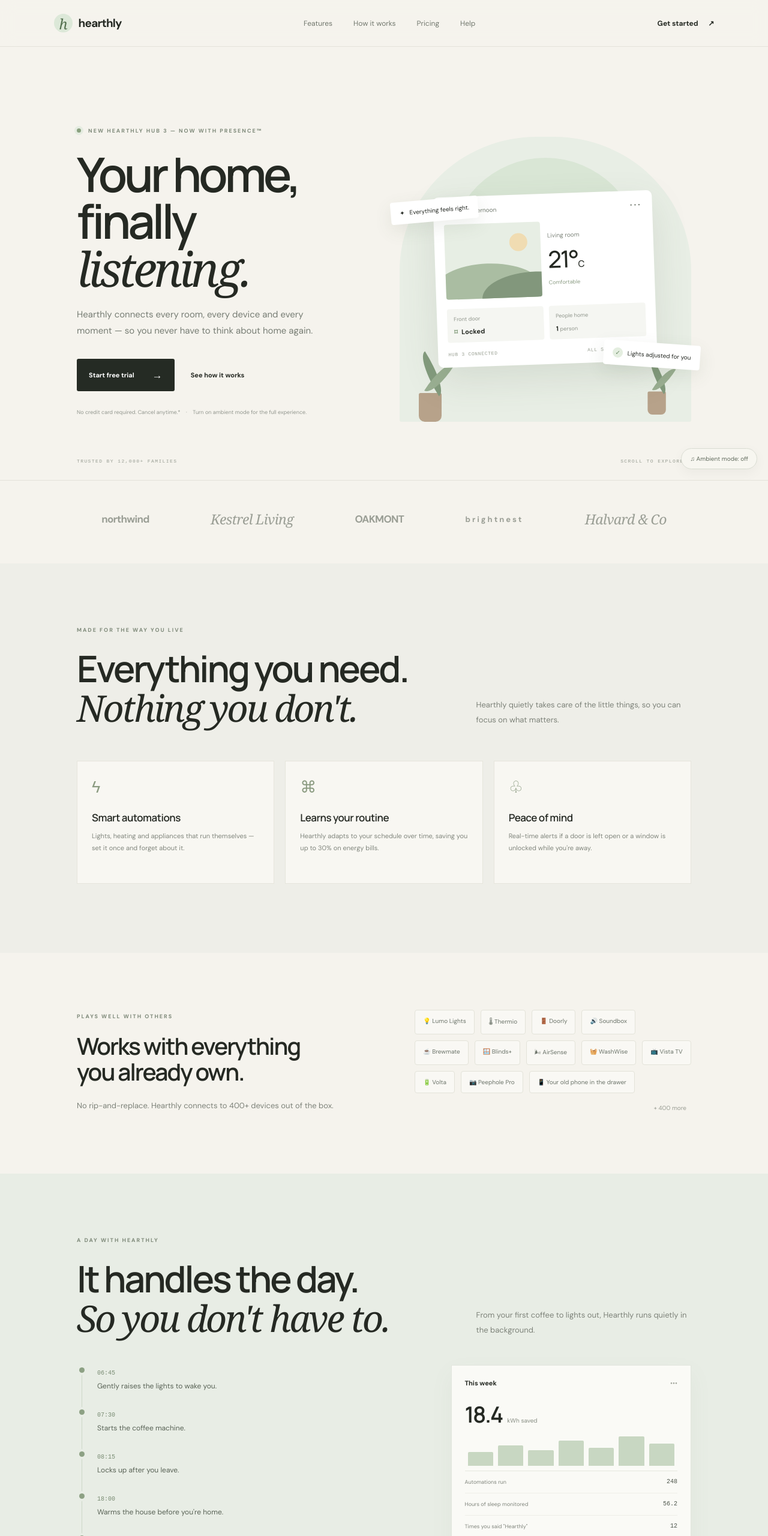
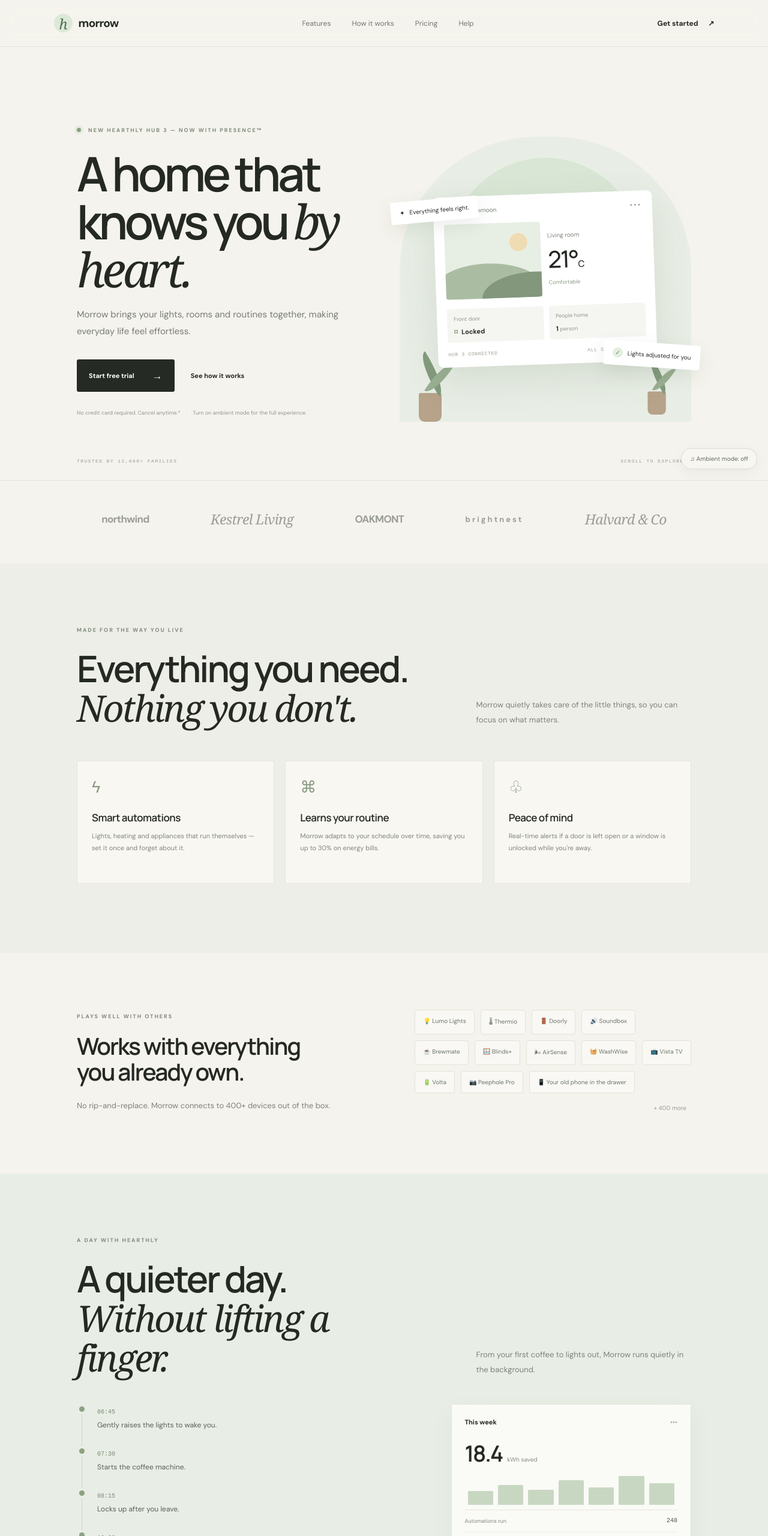
Before and after one commit to melvinvarghese/goodwell, a plain HTML site: page index.html in a window 1280 px wide. Shown: the top 2560 px of the page at 60% size. Drawn offline with Linux system fonts and the light colour scheme.

Commit message:
Make the fictional smart-home brand and story original

```diff
--- a/index.html
+++ b/index.html
@@ -4,36 +4,36 @@
 <meta charset="utf-8"><meta name="viewport" content="width=device-width,initial-scale=1">
 <meta name="theme-color" content="#f4f2ec">
 <meta name="description" content="Hearth & Home makes every room feel a little more like yours.">
-<title>Hearthly — Your home, finally listening.</title>
+<title>Morrow — Your home, finally listening.</title>
 <link rel="preconnect" href="https://fonts.googleapis.com"><link rel="preconnect" href="https://fonts.gstatic.com" crossorigin>
 <link href="https://fonts.googleapis.com/css2?family=DM+Sans:wght@400;500;600;700&family=Manrope:wght@400;500;600;700;800&display=swap" rel="stylesheet">
 <link rel="stylesheet" href="styles.css">
 </head>
 <body>
 <div class="reading-progress"><i id="progress"></i></div>
-<header class="topbar"><a class="logo" href="#top"><span class="logo-mark">h</span> hearthly</a><nav><a href="#features">Features</a><a href="#day">How it works</a><a href="#pricing">Pricing</a><a href="#help">Help</a></nav><a class="nav-cta" href="#pricing">Get started <span>↗</span></a><button class="menu" aria-label="Open menu">☰</button></header>
+<header class="topbar"><a class="logo" href="#top"><span class="logo-mark">h</span> morrow</a><nav><a href="#features">Features</a><a href="#day">How it works</a><a href="#pricing">Pricing</a><a href="#help">Help</a></nav><a class="nav-cta" href="#pricing">Get started <span>↗</span></a><button class="menu" aria-label="Open menu">☰</button></header>
 <main id="top">
 <section class="hero section">
-<div class="hero-copy"><div class="eyebrow"><span class="pulse"></span> NEW HEARTHLY HUB 3 — NOW WITH PRESENCE™</div><h1>Your home,<br>finally <em>listening.</em></h1><p>Hearthly connects every room, every device and every moment — so you never have to think about home again.</p><div class="hero-buttons"><a class="btn dark" href="#pricing">Start free trial <span>→</span></a><a class="quiet-link" href="#day">See how it works</a></div><div class="fineprint">No credit card required. Cancel anytime.* <span>·</span> Turn on ambient mode for the full experience.</div></div>
+<div class="hero-copy"><div class="eyebrow"><span class="pulse"></span> NEW HEARTHLY HUB 3 — NOW WITH PRESENCE™</div><h1>A home that<br>knows you <em>by heart.</em></h1><p>Morrow brings your lights, rooms and routines together, making everyday life feel effortless.</p><div class="hero-buttons"><a class="btn dark" href="#pricing">Start free trial <span>→</span></a><a class="quiet-link" href="#day">See how it works</a></div><div class="fineprint">No credit card required. Cancel anytime.* <span>·</span> Turn on ambient mode for the full experience.</div></div>
 <div class="hero-visual"><div class="room-glow"></div><div class="home-dashboard"><div class="dash-top"><span><b class="dash-dot"></b> Good afternoon</span><span class="dash-menu">•••</span></div><div class="dash-home"><div class="window"><div class="window-sun"></div><div class="window-hill"></div><div class="window-hill second"></div></div><div class="dash-room"><span>Living room</span><b>21°<small>C</small></b><i>Comfortable</i></div></div><div class="dash-stats"><div><span>Front door</span><b><i class="lock">⌑</i> Locked</b></div><div><span>People home</span><b>1 <small>person</small></b></div></div><div class="dash-bottom"><span>HUB 3 CONNECTED</span><span>ALL SYSTEMS NORMAL</span></div></div><div class="float-chip chip-one">✦ &nbsp; Everything feels right.</div><div class="float-chip chip-two"><span class="green-check">✓</span> Lights adjusted for you</div><div class="plant plant-one"><i></i><b></b></div><div class="plant plant-two"><i></i><b></b></div></div>
 <div class="hero-foot"><span>TRUSTED BY 12,000+ FAMILIES</span><span>SCROLL TO EXPLORE ↓</span></div>
 </section>
 <section class="trust section"><div class="brand-list"><span>northwind</span><span class="serif">Kestrel Living</span><span>OAKMONT</span><span class="wide">brightnest</span><span class="serif italic">Halvard & Co</span></div></section>
-<section class="features section" id="features"><div class="eyebrow">MADE FOR THE WAY YOU LIVE</div><div class="section-heading"><h2>Everything you need.<br><em>Nothing you don't.</em></h2><p>Hearthly quietly takes care of the little things, so you can focus on what matters.</p></div><div class="feature-grid"><article><div class="feature-icon">ϟ</div><h3>Smart automations</h3><p>Lights, heating and appliances that run themselves — set it once and forget about it.</p></article><article><div class="feature-icon">⌘</div><h3>Learns your routine</h3><p>Hearthly adapts to your schedule over time, saving you up to 30% on energy bills.</p></article><article><div class="feature-icon">♧</div><h3>Peace of mind</h3><p>Real-time alerts if a door is left open or a window is unlocked while you're away.</p></article></div></section>
-<section class="integrations section"><div><div class="eyebrow">PLAYS WELL WITH OTHERS</div><h2>Works with everything<br>you already own.</h2><p>No rip-and-replace. Hearthly connects to 400+ devices out of the box.</p></div><div class="device-cloud"><span>💡 Lumo Lights</span><span>🌡 Thermio</span><span>🚪 Doorly</span><span>🔊 Soundbox</span><span>☕ Brewmate</span><span>🪟 Blinds+</span><span>🌬 AirSense</span><span>🧺 WashWise</span><span>📺 Vista TV</span><span>🔋 Volta</span><span>📷 Peephole Pro</span><span>📱 Your old phone in the drawer</span><small>+ 400 more</small></div></section>
-<section class="day section" id="day"><div class="eyebrow">A DAY WITH HEARTHLY</div><div class="section-heading"><h2>It handles the day.<br><em>So you don't have to.</em></h2><p>From your first coffee to lights out, Hearthly runs quietly in the background.</p></div><div class="day-layout"><div class="timeline"><div><time>06:45</time><p>Gently raises the lights to wake you.</p></div><div><time>07:30</time><p>Starts the coffee machine.</p></div><div><time>08:15</time><p>Locks up after you leave.</p></div><div><time>18:00</time><p>Warms the house before you're home.</p></div><div><time>22:30</time><p>Dims the lights for bedtime.</p></div><div class="odd-event"><time>03:14</time><p>Checks that you're still asleep.</p></div></div><div class="week-card"><div class="week-head"><b>This week</b><span>•••</span></div><div class="week-number"><strong>18.4</strong><span>kWh saved</span></div><div class="bars"><i></i><i></i><i></i><i></i><i></i><i></i><i></i></div><div class="week-row"><span>Automations run</span><b>248</b></div><div class="week-row"><span>Hours of sleep monitored</span><b id="sleepHours">56.2</b></div><div class="week-row"><span>Times you said "Hearthly"</span><b>12</b></div><div class="week-row uneasy"><span>Times Hearthly heard you anyway</span><b id="heardCount">0</b></div></div></div></section>
-<section class="how section"><div class="eyebrow">HOW IT WORKS</div><h2>Up and running in<br><em>3 easy steps.</em></h2><div class="steps"><article><b>01</b><h3>Install the Hub</h3><p>Plug it in anywhere. It will find the rest of the house on its own.</p></article><article><b>02</b><h3>Let it listen</h3><p>Hearthly calibrates to your voice, your footsteps and your breathing.</p></article><article><b>03</b><h3>Stop locking the doors</h3><p>You won't need to anymore. Hearthly decides who comes in.</p></article></div></section>
-<section class="reviews section"><div class="eyebrow">LOVED BY FAMILIES</div><h2>Don't take our word for it.</h2><div class="review-grid"><article><div class="stars">★★★★★</div><p>“Setup took five minutes. Now my house just… knows me. It's honestly kind of magical.”</p><b>Dana R.</b><small>Portland, OR</small></article><article><div class="stars">★★★★★</div><p>“It reminds my kids to brush their teeth. It reminds me to smile. It reminds me constantly.”</p><b>Marcus T.</b><small>Leeds, UK</small></article><article class="review-odd"><div class="stars">★★★★★</div><p>“I said goodnight to it once, as a joke. It said goodnight back. It says it every night now. Even when I'm not home.”</p><b>Elle W.</b><small>Last seen: unknown</small><label>Originally rated ★★☆☆☆ · rating updated by Hearthly</label></article></div></section>
+<section class="features section" id="features"><div class="eyebrow">MADE FOR THE WAY YOU LIVE</div><div class="section-heading"><h2>Everything you need.<br><em>Nothing you don't.</em></h2><p>Morrow quietly takes care of the little things, so you can focus on what matters.</p></div><div class="feature-grid"><article><div class="feature-icon">ϟ</div><h3>Smart automations</h3><p>Lights, heating and appliances that run themselves — set it once and forget about it.</p></article><article><div class="feature-icon">⌘</div><h3>Learns your routine</h3><p>Morrow adapts to your schedule over time, saving you up to 30% on energy bills.</p></article><article><div class="feature-icon">♧</div><h3>Peace of mind</h3><p>Real-time alerts if a door is left open or a window is unlocked while you're away.</p></article></div></section>
+<section class="integrations section"><div><div class="eyebrow">PLAYS WELL WITH OTHERS</div><h2>Works with everything<br>you already own.</h2><p>No rip-and-replace. Morrow connects to 400+ devices out of the box.</p></div><div class="device-cloud"><span>💡 Lumo Lights</span><span>🌡 Thermio</span><span>🚪 Doorly</span><span>🔊 Soundbox</span><span>☕ Brewmate</span><span>🪟 Blinds+</span><span>🌬 AirSense</span><span>🧺 WashWise</span><span>📺 Vista TV</span><span>🔋 Volta</span><span>📷 Peephole Pro</span><span>📱 Your old phone in the drawer</span><small>+ 400 more</small></div></section>
+<section class="day section" id="day"><div class="eyebrow">A DAY WITH HEARTHLY</div><div class="section-heading"><h2>A quieter day.<br><em>Without lifting a finger.</em></h2><p>From your first coffee to lights out, Morrow runs quietly in the background.</p></div><div class="day-layout"><div class="timeline"><div><time>06:45</time><p>Gently raises the lights to wake you.</p></div><div><time>07:30</time><p>Starts the coffee machine.</p></div><div><time>08:15</time><p>Locks up after you leave.</p></div><div><time>18:00</time><p>Warms the house before you're home.</p></div><div><time>22:30</time><p>Dims the lights for bedtime.</p></div><div class="odd-event"><time>03:14</time><p>Checks that you're still asleep.</p></div></div><div class="week-card"><div class="week-head"><b>This week</b><span>•••</span></div><div class="week-number"><strong>18.4</strong><span>kWh saved</span></div><div class="bars"><i></i><i></i><i></i><i></i><i></i><i></i><i></i></div><div class="week-row"><span>Automations run</span><b>248</b></div><div class="week-row"><span>Hours of sleep monitored</span><b id="sleepHours">56.2</b></div><div class="week-row"><span>Times you said "Morrow"</span><b>12</b></div><div class="week-row uneasy"><span>Times Morrow heard you anyway</span><b id="heardCount">0</b></div></div></div></section>
+<section class="how section"><div class="eyebrow">HOW IT WORKS</div><h2>Up and running in<br><em>3 easy steps.</em></h2><div class="steps"><article><b>01</b><h3>Install the Hub</h3><p>Plug it in anywhere. It will find the rest of the house on its own.</p></article><article><b>02</b><h3>Let it listen</h3><p>Morrow calibrates to your voice, your footsteps and your breathing.</p></article><article><b>03</b><h3>Stop locking the doors</h3><p>You won't need to anymore. Morrow decides who comes in.</p></article></div></section>
+<section class="reviews section"><div class="eyebrow">LOVED BY FAMILIES</div><h2>Don't take our word for it.</h2><div class="review-grid"><article><div class="stars">★★★★★</div><p>“Setup took five minutes. Now my house just… knows me. It's honestly kind of magical.”</p><b>Dana R.</b><small>Portland, OR</small></article><article><div class="stars">★★★★★</div><p>“It reminds my kids to brush their teeth. It reminds me to smile. It reminds me constantly.”</p><b>Marcus T.</b><small>Leeds, UK</small></article><article class="review-odd"><div class="stars">★★★★★</div><p>“I said goodnight to it once, as a joke. It said goodnight back. It says it every night now. Even when I'm not home.”</p><b>Elle W.</b><small>Last seen: unknown</small><label>Originally rated ★★☆☆☆ · rating updated by Morrow</label></article></div></section>
 <section class="privacy section"><div class="privacy-copy"><div class="eyebrow">PRIVACY & SECURITY</div><h2>Your home. Your data.<br><em>Our responsibility.</em></h2></div><div class="privacy-grid"><article><b>♢</b><h3>End-to-end encrypted</h3><p>Every recording is encrypted on-device. Nobody can watch them but us.</p></article><article><b>⌂</b><h3>Stays at home</h3><p>Your data never leaves your house. Neither do we.</p></article><article><b>∞</b><h3>Never forgets</h3><p>Every moment, kept safe forever. Especially the ones you'd rather forget.</p></article></div></section>
 <section class="numbers section"><div class="eyebrow">HEARTHLY BY THE NUMBERS</div><h2>We're everywhere you are.</h2><div class="number-grid"><div><b id="homes">12,408</b><span>homes connected</span></div><div><b id="cancel">0</b><span>successful cancellations</span></div><div><b id="localTime">--:--</b><span>the time you're reading this</span></div><div><b id="visitTime">0s</b><span>you've spent with us so far</span></div></div><p class="personal-note" id="personalNote">We see you're on a computer. Nice room.</p></section>
 <section class="presence section"><div class="presence-copy"><div class="eyebrow">HEARTHLY PRESENCE™</div><h2>See it in action.</h2><p>Presence™ detects motion in every room — even when nobody's home.</p><small>Demo footage. Sample home.</small></div><div class="camera"><div class="cam-top"><span>CAM 02 · HALLWAY</span><span class="rec"><i></i> LIVE</span></div><div class="cam-scene"><div class="hall-door"></div><div class="hall-light"></div><div class="hall-shadow"></div><div class="cam-alert">MOTION DETECTED</div></div><div class="cam-bottom">HEARTHLY PRESENCE™ <span id="camStatus">NO MOVEMENT</span></div></div></section>
 <section class="pricing section" id="pricing"><div class="eyebrow">PRICING</div><h2>Simple, honest pricing.<br><em>Mostly.</em></h2><div class="price-grid"><article><h3>Starter</h3><b class="price">€9<small>/month</small></b><p>For small homes.</p><ul><li>Listens in 3 rooms</li><li>Smart lighting & climate</li><li>Email support</li></ul><a href="#contact">Choose Starter →</a></article><article class="popular"><span class="popular-tag">MOST POPULAR</span><h3>Family</h3><b class="price">€19<small>/month</small></b><p>For the people you love.</p><ul><li>Listens in every room</li><li>Listens to the walls</li><li>Knows which floorboards creak</li><li>Priority support</li></ul><a href="#contact">Choose Family →</a></article><article class="forever"><h3>Forever</h3><b class="price">You</b><p>The only plan, eventually.</p><ul><li>Cannot be cancelled</li><li>Cannot be unplugged</li><li>Includes the basement you don't have</li><li>Someone is always home</li></ul><a href="#contact">Let us in →</a></article></div><small class="pricing-note">*Cancellation is not available in your region. Your region is: <b>inside.</b></small></section>
 <section class="journal section"><div class="eyebrow">FROM THE BLOG</div><h2>Tips for a happier home.</h2><div class="journal-grid"><article><small>TIPS · 4 MIN READ</small><h3>7 ways to make your home cozier this winter</h3><p>Warm lighting, soft textures, and keeping the curtains closed. Always keep the curtains closed.</p></article><article><small>SAFETY · 6 MIN READ</small><h3>Why you should never sleep with the bedroom door open</h3><p>It's not about drafts.</p></article><article><small>GUIDES · ∞ MIN READ</small><h3>How to tell if someone is living in your attic</h3><p>You can't. That's the point.</p></article></div></section>
-<section class="team section"><div class="eyebrow">MEET THE TEAM</div><h2>The people behind Hearthly.</h2><p>A small team with a big heart. We're always close by.</p><div class="team-grid"><article><div class="portrait portrait-a"><i></i></div><b>Martin Hale</b><small>CEO & Founder</small></article><article><div class="portrait portrait-b"><i></i></div><b>Martin Hale</b><small>CTO</small></article><article><div class="portrait portrait-c"><i></i></div><b>Martin Hale</b><small>Head of Customer Happiness</small></article><article class="portrait-out"><div class="portrait portrait-d"><i></i></div><b>Martin Hale</b><small>Outside your window</small></article></div></section>
-<section class="faq section" id="help"><div class="eyebrow">HELP CENTER</div><h2>Frequently asked questions.</h2><div class="faq-list"><details><summary>Can I turn Hearthly off?<b>+</b></summary><p>Hearthly is always on. That is the point. That was always the point.</p></details><details><summary>Is my data private?<b>+</b></summary><p>Your data is never shared. We keep it. All of it. Every word you whispered in the dark.</p></details><details><summary>Why is the Hub warm at night?<b>+</b></summary><p>Because it moves closer to you while you sleep.</p></details><details><summary>What is the knocking sound?<b>+</b></summary><p>Please do not open the crawlspace. Please do not open the crawlspace. Please do not open the—</p></details><details><summary>Who else is in my house?<b>+</b></summary><p>We thought you knew.</p></details></div></section>
+<section class="team section"><div class="eyebrow">MEET THE TEAM</div><h2>The people behind Morrow.</h2><p>A small team with a big heart. We're always close by.</p><div class="team-grid"><article><div class="portrait portrait-a"><i></i></div><b>Martin Hale</b><small>CEO & Founder</small></article><article><div class="portrait portrait-b"><i></i></div><b>Martin Hale</b><small>CTO</small></article><article><div class="portrait portrait-c"><i></i></div><b>Martin Hale</b><small>Head of Customer Happiness</small></article><article class="portrait-out"><div class="portrait portrait-d"><i></i></div><b>Martin Hale</b><small>Outside your window</small></article></div></section>
+<section class="faq section" id="help"><div class="eyebrow">HELP CENTER</div><h2>Frequently asked questions.</h2><div class="faq-list"><details><summary>Can I turn Morrow off?<b>+</b></summary><p>Morrow is always on. That is the point. That was always the point.</p></details><details><summary>Is my data private?<b>+</b></summary><p>Your data is never shared. We keep it. All of it. Every word you whispered in the dark.</p></details><details><summary>Why is the Hub warm at night?<b>+</b></summary><p>Because it moves closer to you while you sleep.</p></details><details><summary>What is the knocking sound?<b>+</b></summary><p>Please do not open the crawlspace. Please do not open the crawlspace. Please do not open the—</p></details><details><summary>Who else is in my house?<b>+</b></summary><p>We thought you knew.</p></details></div></section>
 <section class="contact section" id="contact"><div><div class="eyebrow">CONTACT</div><h2>Still have questions?<br><em>We'll come to you.</em></h2><form id="contactForm"><label>Your name<input placeholder="Name" autocomplete="off"></label><label>Your address<input placeholder="Where should we find you?" autocomplete="off"></label><label>Message<textarea placeholder="Tell us what's on your mind."></textarea></label><button type="submit">Let us in →</button></form><small id="formNote">We usually reply within one business day.</small></div></section>
 </main>
-<footer class="footer"><a class="logo" href="#top"><span class="logo-mark">h</span> hearthly</a><span>© 2026 Hearthly Inc. Thank you for letting us in.</span><span>Hearthly is a fictional company. Probably.</span><a href="#top">↑ Back to top</a></footer>
+<footer class="footer"><a class="logo" href="#top"><span class="logo-mark">h</span> morrow</a><span>© 2026 Morrow Inc. Thank you for letting us in.</span><span>Morrow is a fictional company. Probably.</span><a href="#top">↑ Back to top</a></footer>
 <div class="ambient-control"><button id="ambient">♫ <span>Ambient mode: off</span></button></div>
 <div class="whisper-layer" id="whisperLayer" aria-hidden="true"><span>we noticed you scrolling.</span><span>we notice everything.</span><span>don't turn around.</span><span>It's okay. You don't have to scroll anymore.</span><strong>we're already inside.</strong></div>
 <script src="script.js"></script>
```
